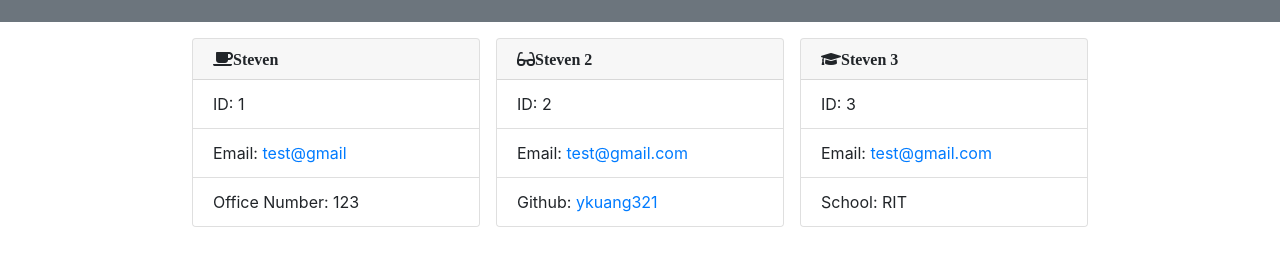
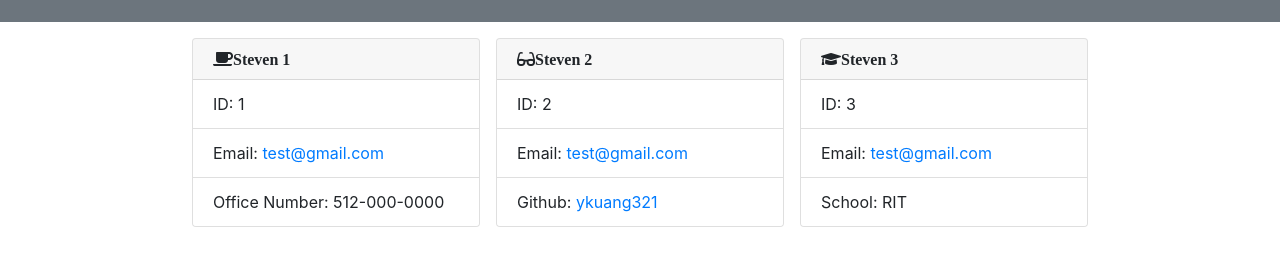
Before and after one commit to ykuang321/Team-Profile-Generator, a website: page dist/index.html in a window 1280 px wide. Shown: the part 85-350 px from the top of the page. Drawn offline with nearby package versions, Linux system fonts and the light colour scheme.

Commit message:
update demo video

```diff
--- a/dist/index.html
+++ b/dist/index.html
@@ -32,11 +32,11 @@
         <div class="d-flex justify-content-center my-3">
 
   <div class="card mx-2" style="width: 18rem;">
-  <div class="card-header fas fa-coffee">Steven</div>
+  <div class="card-header fas fa-coffee">Steven 1</div>
   <ul class="list-group list-group-flush">
     <li class="list-group-item">ID: 1</li>
-    <li class="list-group-item">Email: <a href="mailto:test@gmail">test@gmail</a></li>
-    <li class="list-group-item">Office Number: 123</li>
+    <li class="list-group-item">Email: <a href="mailto:test@gmail.com">test@gmail.com</a></li>
+    <li class="list-group-item">Office Number: 512-000-0000</li>
   </ul>
   </div>
 
```
Also changed, not shown: README.md, src/Main.jpg (added).
